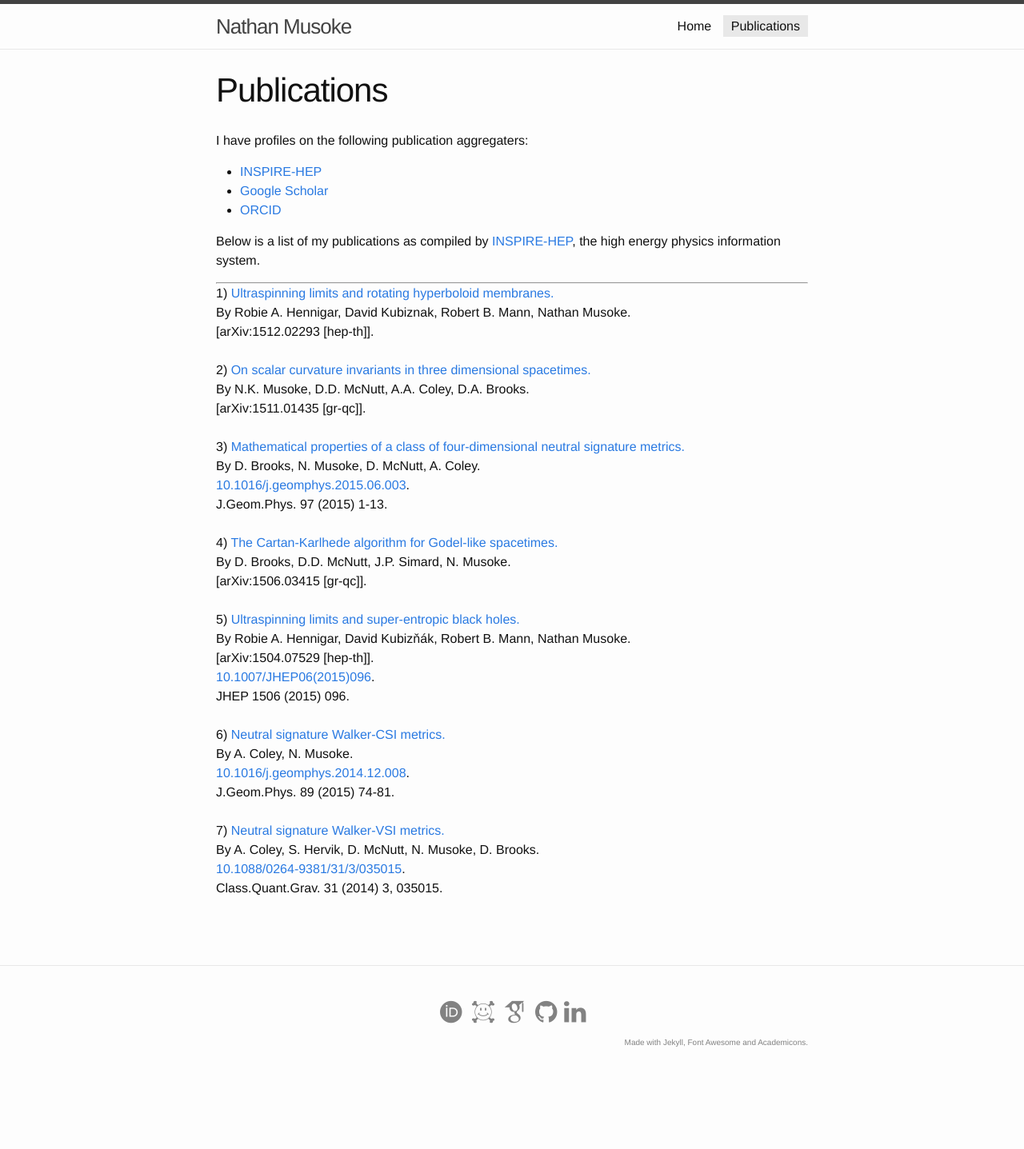
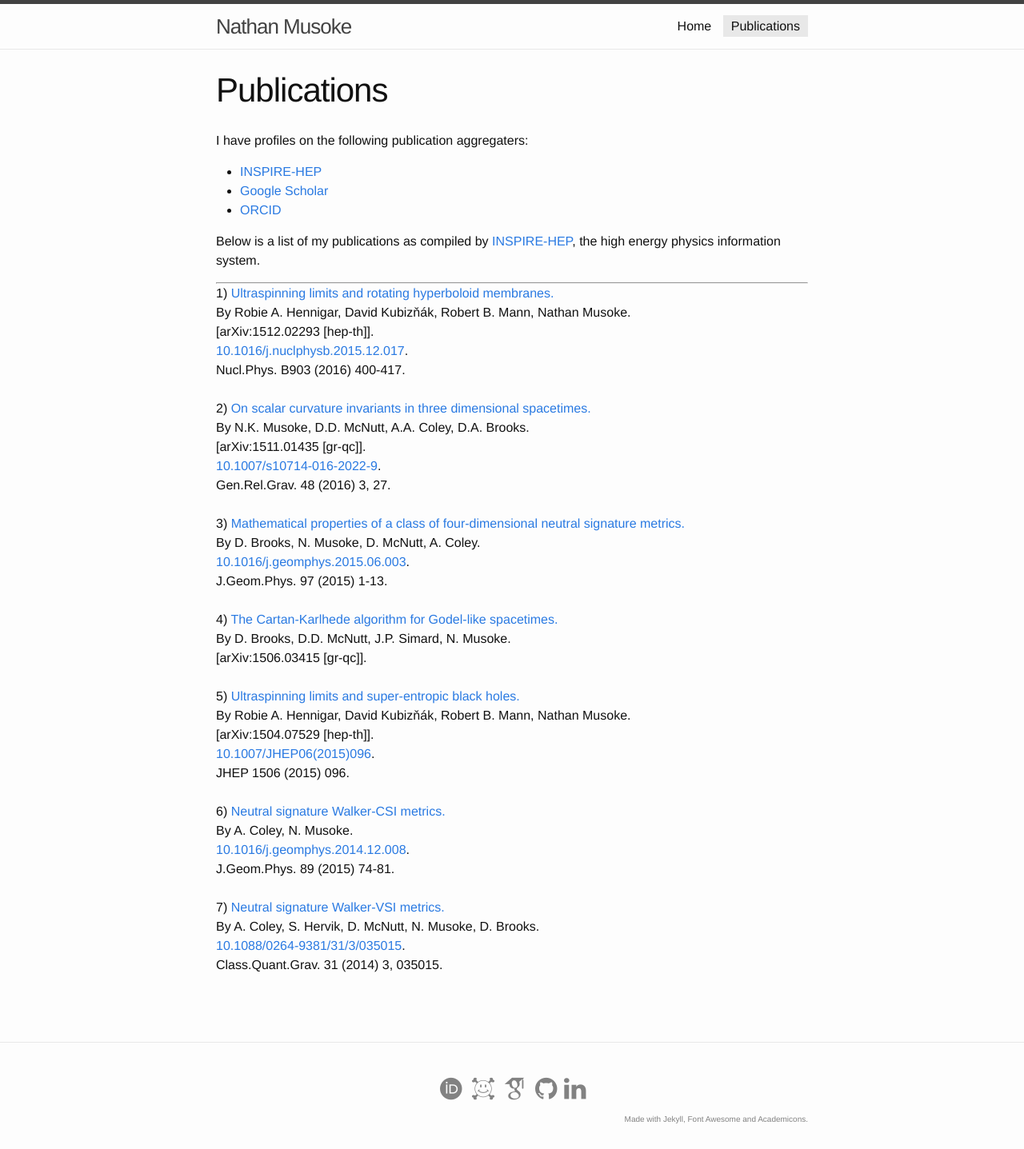
Before and after one commit to musoke/nathan.musoke.ca, a Jekyll site: the page built from _pages/03_publications.md, in a window 1280 px wide. Shown: the whole page at 80% size. Built offline with Jekyll 4.4.1, drawn with Linux system fonts in a browser that asks for light colours; nearby versions of some CDN libraries; some web fonts are replaced; before the commit the page ends 1341 px from its top, so only the background shows below that.

Commit message:
Update publication list.

```diff
--- a/_includes/pubs.html
+++ b/_includes/pubs.html
@@ -2,10 +2,10 @@
     Ultraspinning limits and rotating hyperboloid membranes.
 </a>
 <br/>
-By Robie A. Hennigar, David Kubiznak, Robert B. Mann, Nathan Musoke.<br/>
+By Robie A. Hennigar, David Kubizňák, Robert B. Mann, Nathan Musoke.<br/>
 [arXiv:1512.02293 [hep-th]].<br/>
-
-
+<a href="http://dx.doi.org/10.1016/j.nuclphysb.2015.12.017">10.1016/j.nuclphysb.2015.12.017</a>.<br/>
+Nucl.Phys. B903 (2016) 400-417.<br/>
 <br/>
 2) <a href="https://inspirehep.net/record/1402795">
     On scalar curvature invariants in three dimensional spacetimes.
@@ -13,8 +13,8 @@ By Robie A. Hennigar, David Kubiznak, Robert B. Mann, Nathan Musoke.<br/>
 <br/>
 By N.K. Musoke, D.D. McNutt, A.A. Coley, D.A. Brooks.<br/>
 [arXiv:1511.01435 [gr-qc]].<br/>
-
-
+<a href="http://dx.doi.org/10.1007/s10714-016-2022-9">10.1007/s10714-016-2022-9</a>.<br/>
+Gen.Rel.Grav. 48 (2016) 3,  27.<br/>
 <br/>
 3) <a href="https://inspirehep.net/record/1382457">
     Mathematical properties of a class of four-dimensional neutral signature metrics.
```
